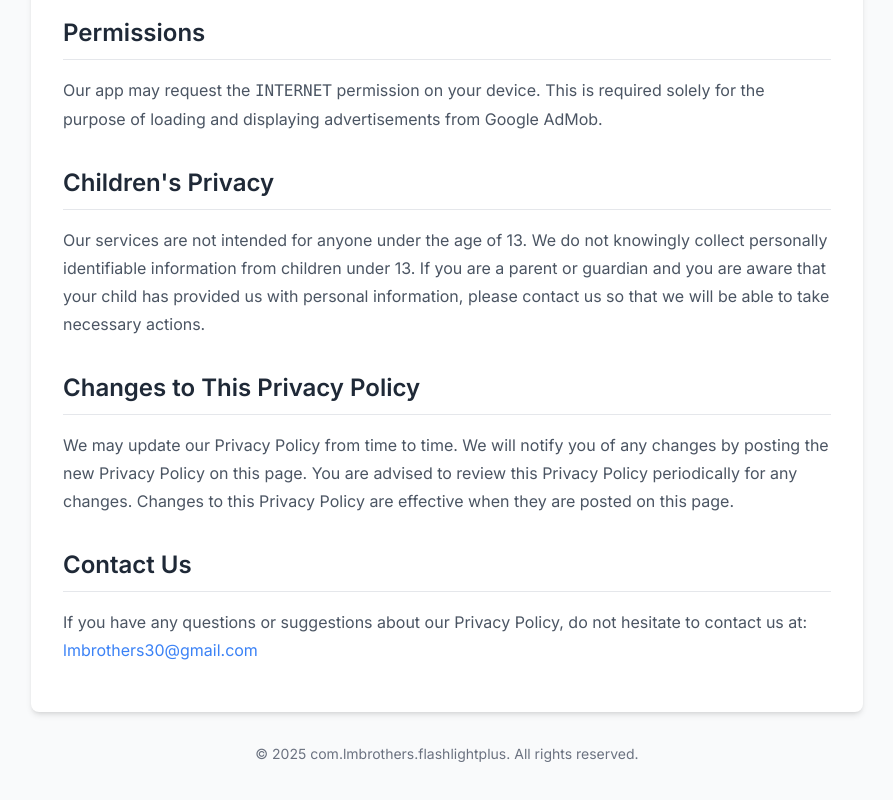
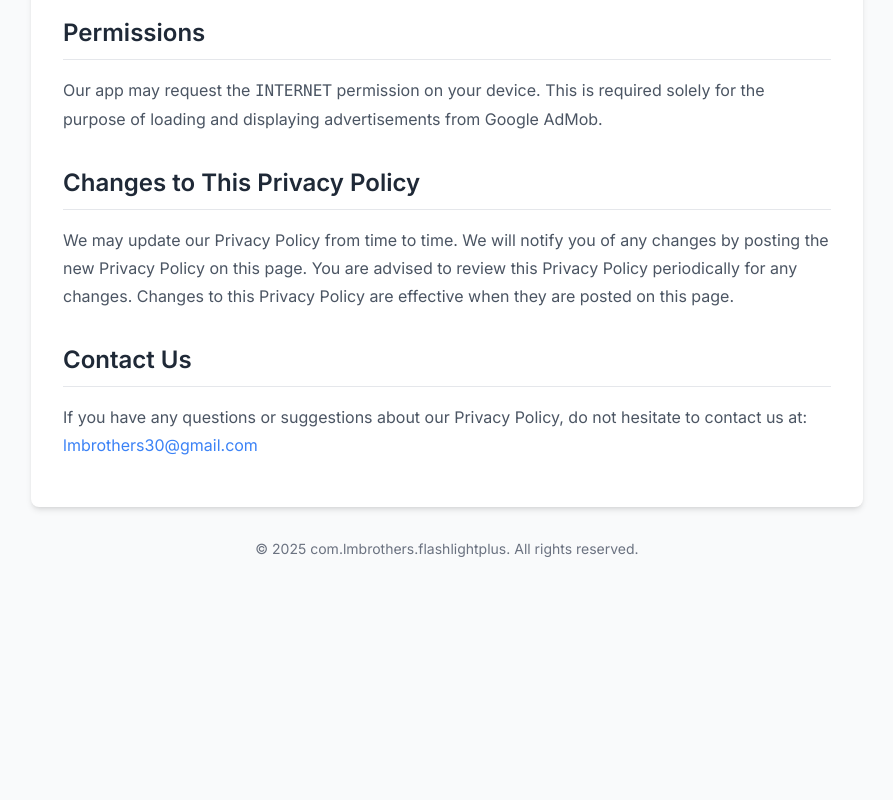
Before and after one commit to lakshxy7/com.lmbrothers.Privacy-policy, a plain HTML site: page index.html in a window 1280 px wide. Shown: the part 830-1630 px from the top of the page, without its empty margins (193-1086 px from the left). After the commit the page ends 1437 px from the top, so only its background shows below. Drawn offline with nearby package versions, Linux system fonts and the light colour scheme.

Commit message:
Update index.html

```diff
--- a/index.html
+++ b/index.html
@@ -76,10 +76,6 @@
                 <h2>Permissions</h2>
                 <p>Our app may request the <code>INTERNET</code> permission on your device. This is required solely for the purpose of loading and displaying advertisements from Google AdMob.</p>
 
-                <!-- Children's Privacy -->
-                <h2>Children's Privacy</h2>
-                <p>Our services are not intended for anyone under the age of 13. We do not knowingly collect personally identifiable information from children under 13. If you are a parent or guardian and you are aware that your child has provided us with personal information, please contact us so that we will be able to take necessary actions.</p>
-
                 <!-- Changes to This Privacy Policy -->
                 <h2>Changes to This Privacy Policy</h2>
                 <p>We may update our Privacy Policy from time to time. We will notify you of any changes by posting the new Privacy Policy on this page. You are advised to review this Privacy Policy periodically for any changes. Changes to this Privacy Policy are effective when they are posted on this page.</p>
```
